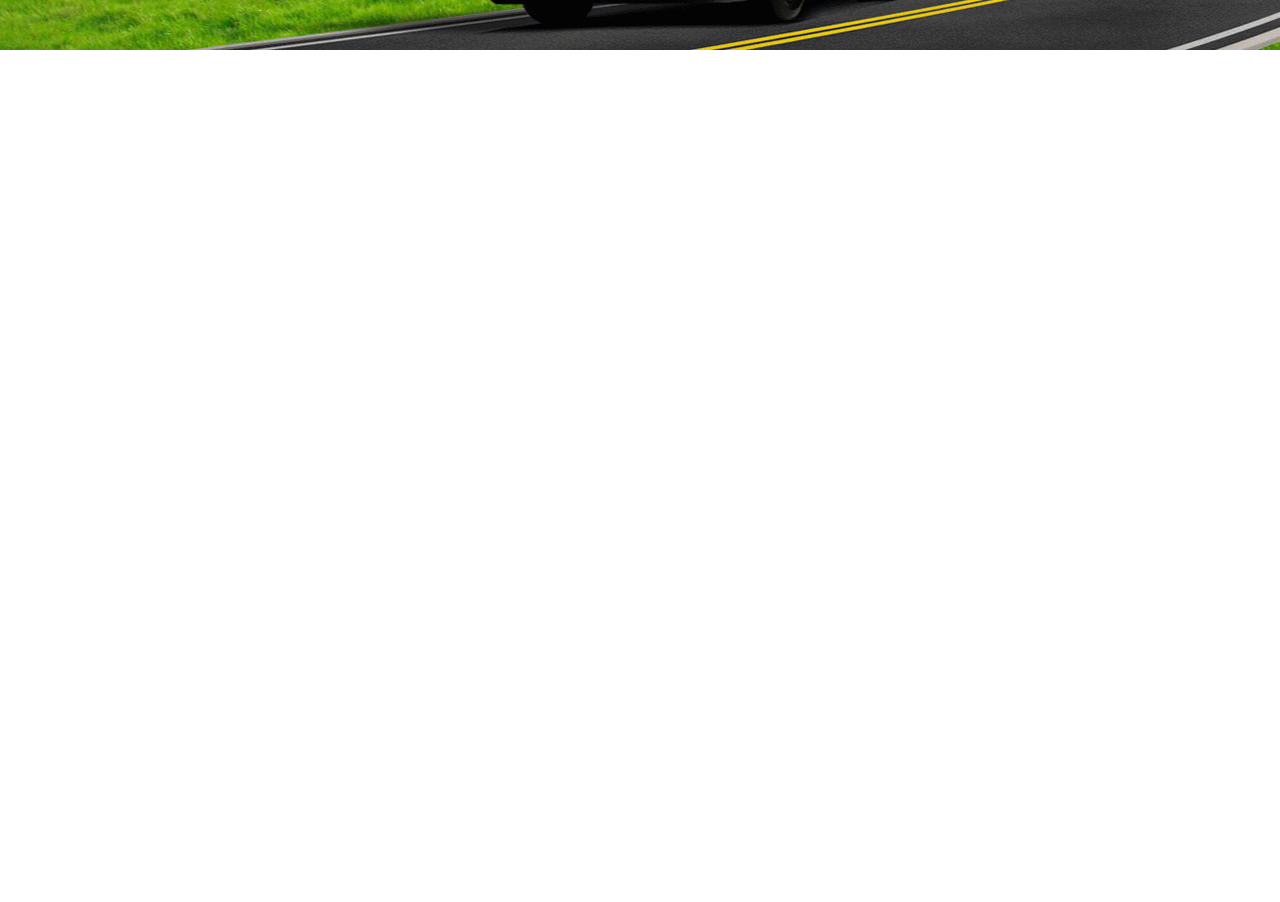
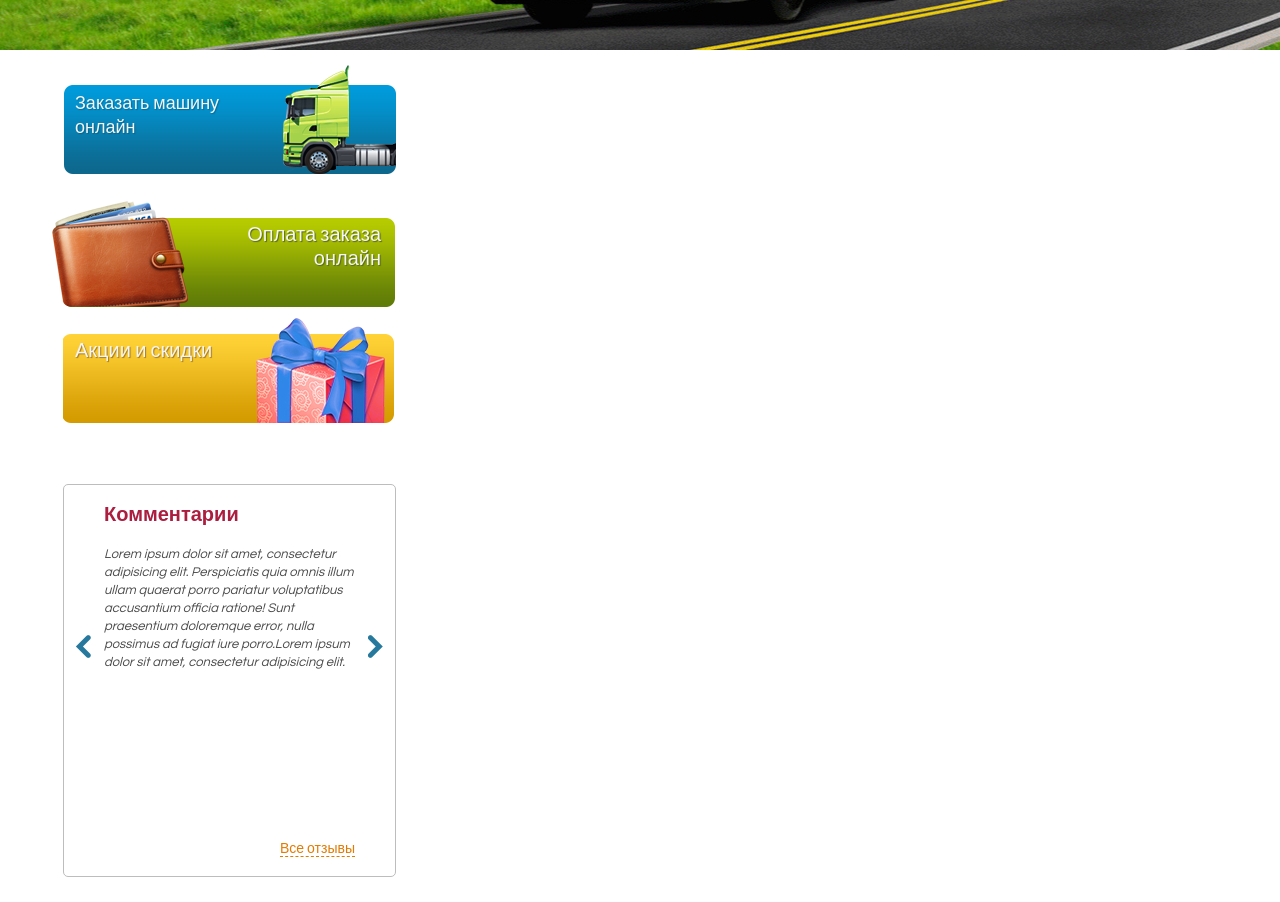
Before and after one commit to sokoljr/carswebsite, a plain HTML site: page index.html in a window 1280 px wide. Shown: the part 556-1458 px from the top of the page. Before the commit the page ends 800 px from the top, so only its background shows below. Drawn offline with Linux system fonts and the light colour scheme.

Commit message:
my_proj_main

```diff
--- a/css/style.css
+++ b/css/style.css
@@ -19,7 +19,7 @@ a {
 
 header {
   background: url(../img/main_bg.jpg) no-repeat;
-  background-position: top center;
+  background-position: center 0;
   min-height: 606px;
 }
 
@@ -158,3 +158,134 @@ top: 300px;
 .callback:hover {
   border-bottom: none;
 }
+
+main {
+  max-width: 1154px;
+  margin: 0 auto;
+  padding-top: 35px;
+}
+
+.left_panel {
+  float: left;
+}
+
+.side_nav {
+  padding: 0 0 34px 0;
+}
+
+.button_1 a {
+  background: url("../img/order_car.png") no-repeat;
+  display: block;
+  width: 333px;
+  height: 126px;
+  font-family: "Century Gothic", CenturyGothic, Arial, AppleGothic, sans-serif;
+  font-size: 18px;
+  line-height: 24px;
+  color: #f6f5f5;
+  text-shadow: 1px 1px 1px rgba(12,55,74,.37);
+  padding: 27px 12px 0 12px;
+  margin: -20px 0 27px 0;
+}
+
+.button_2 a {
+  background: url("../img/chekout.png") no-repeat;
+  display: block;
+  width: 343px;
+  height: 106px;
+  font-family: "Century Gothic", CenturyGothic, Arial, AppleGothic, sans-serif;
+  font-size: 20px;
+  line-height: 24px;
+  color: #f6f5f5;
+  text-shadow: 1px 1px 1px #5a6916;
+  padding: 22px 14px 0 12px;
+  margin: -17px 0 27px -11px;
+  text-align: right;
+}
+
+.button_3 a {
+  background: url("../img/sale.png") no-repeat;
+  display: block;
+  width: 331px;
+  height: 105px;
+  font-family: "Century Gothic", CenturyGothic, Arial, AppleGothic, sans-serif;
+  font-size: 20px;
+  line-height: 24px;
+  color: #f6f5f5;
+  text-shadow: 1px 1px 1px #a7781e;
+  padding: 21px 12px 0 12px;
+  margin: -16px 0 27px 0;
+}
+
+.reviews_wrapper {
+  border-radius: 5px;
+  border: 1px solid #bdbdbd;
+  padding: 20px 40px;
+  margin: 0 0 25px 0;
+  position: relative;
+}
+
+.reviews_wrapper h3 {
+  font-family: "Century Gothic", CenturyGothic, Arial, AppleGothic, sans-serif;
+  font-weight: 700;
+  font-size: 20px;
+  line-height: 20px;
+  padding: 0 0 20px 0;
+  color: #ab1e40;
+}
+
+.reviews {
+  width: 250px;
+  height: 282px;
+  overflow: hidden;
+  position:relative;
+}
+
+.reviews p {
+  font-family: "Century Gothic", CenturyGothic, Arial, AppleGothic, sans-serif;
+  font-size: 13px;
+  line-height: 18px;
+  color: #4a4a4a;
+  font-style: italic;
+}
+
+.left_target {
+  width: 16px;
+  height: 23px;
+  background: url("../img/left_arrow.png") no-repeat;
+  font-size: 0;
+  line-height: 0;
+  text-indent: -9999em;
+  overflow: hidden;
+  cursor: pointer;
+  left: 11px;
+  top: 150px;
+  position: absolute;
+  z-index: 5;
+}
+
+.rigt_target {
+  width: 16px;
+  height: 23px;
+  background: url("../img/right_arrow.png") right 0 no-repeat;
+  font-size: 0;
+  line-height: 0;
+  text-indent: -9999em;
+  overflow: hidden;
+  cursor: pointer;
+  right: 11px;
+  top: 150px;
+  position: absolute;
+  z-index: 5;
+}
+
+.all_rewiews {
+  padding: 15px 0 0 0;
+  text-align: right;
+  font-size: 14px;
+}
+
+.all_rewiews a {
+  color: #e27b02;
+  border-bottom: 1px dashed #e27b02;
+  font-family: "Century Gothic", CenturyGothic, Arial, AppleGothic, sans-serif;
+}
--- a/index.html
+++ b/index.html
@@ -46,6 +46,27 @@
 			</div>
 		</div>
 	</header>
+	<main>
+		<div class="left_panel clearfix">
+			<ul class="side_nav">
+				<li class="button_1"><a href="#">Заказать машину<br><b>онлайн</b></a></li>
+				<li class="button_2"><a href="#">Оплата заказа<br>онлайн</a></li>
+				<li class="button_3"><a href="#">Акции и скидки</a></li>
+			</ul>
+			<div class="reviews_wrapper">
+				<h3>Комментарии</h3>
+				<div class="reviews">
+					<p>Lorem ipsum dolor sit amet, consectetur adipisicing elit. Perspiciatis quia omnis illum ullam quaerat porro pariatur voluptatibus accusantium officia ratione! Sunt praesentium doloremque error, nulla possimus ad fugiat iure porro.Lorem ipsum dolor sit amet, consectetur adipisicing elit.</p>
+				</div>
+				<div class="left_target"></div>
+				<div class="rigt_target"></div>
+				<div class="all_rewiews">
+					<a href="#">Все отзывы</a>
+				</div>
+			</div>
+		</div>
+		<div class="main_content clearfix"></div>
+	</main>
 <script src="js/script.js" type="text/javascript"></script>
 </body>
 </html>
```
Also changed, not shown: img/left_arrow.png (added), img/right_arrow.png (added).
